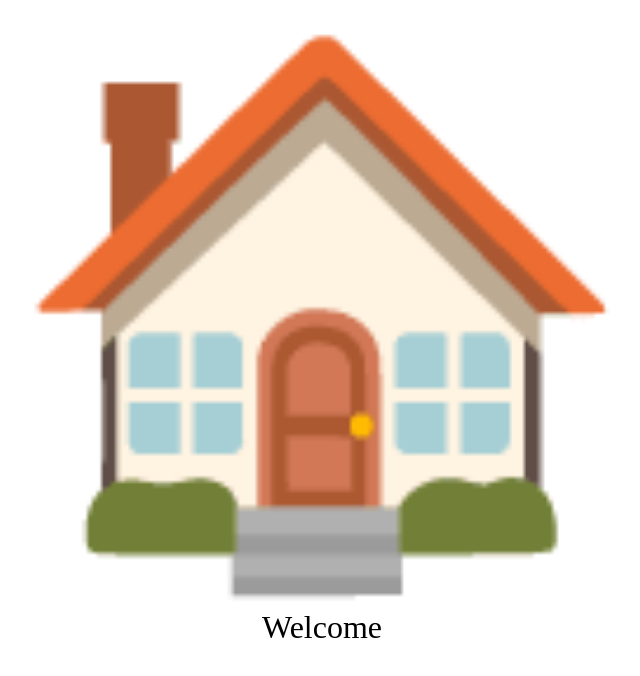
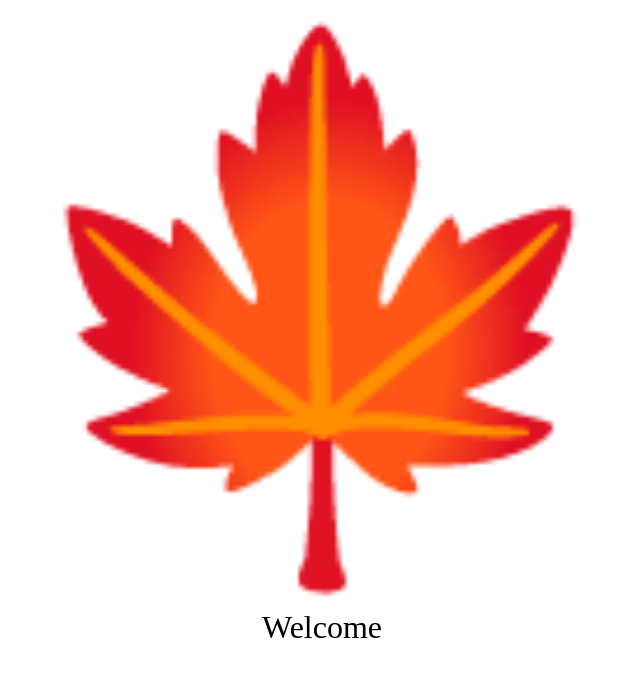
Before and after one commit to ArnaudBuchholz/rproxy, a website: page index.html in a window 1280 px wide. Shown: the whole page, without its empty margins (318-958 px from the left). Drawn offline with Linux system fonts and the light colour scheme.

Commit message:
Better icon

```diff
--- a/index.html
+++ b/index.html
@@ -1,10 +1,10 @@
 <html>
   <head>
-    <title>&#127968;</title>
+    <title>&#127809;</title>
   </head>
   <body>
     <div style="text-align: center;">
-      <div style="font-size: 32rem;">&#127968;</div>
+      <div style="font-size: 32rem;">&#127809;</div>
       <div style="font-size: 2rem;">Welcome</div>
     </div>
   </body>
```
